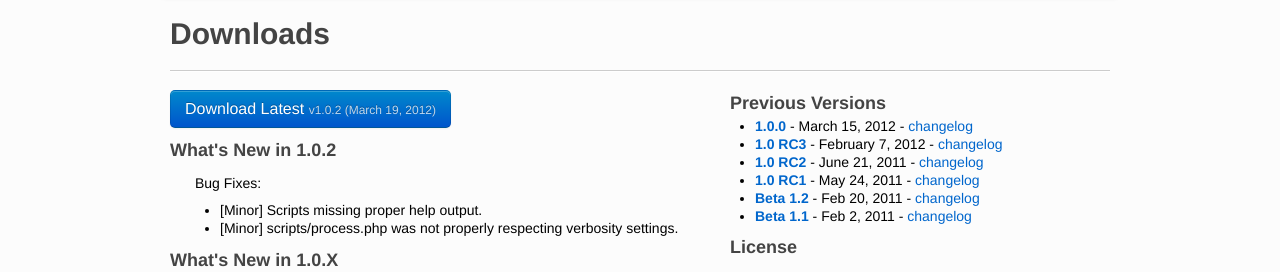
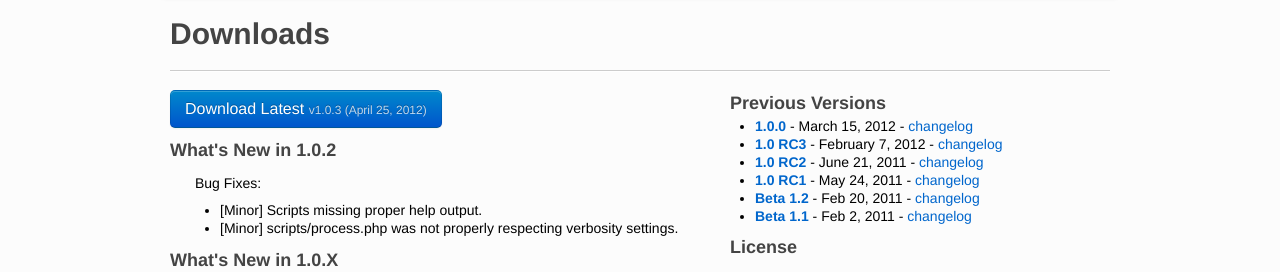
Before and after one commit to amekkawi/diskusagereports, a Jekyll site: the page built from download.html, in a window 1280 px wide. Shown: the part 219-491 px from the top of the page. Built offline with Jekyll 4.4.1, drawn with Linux system fonts in a browser that asks for light colours.

Commit message:
Updated help with troubleshooting answer, and updated download version to v1.0.3.

```diff
--- a/_config.yml
+++ b/_config.yml
@@ -1,5 +1,5 @@
 CopyYear: 2011-2012
-LatestVersion: v1.0.2
-LatestVersionDate: March 19, 2012
-LatestURL: https://github.com/downloads/amekkawi/diskusagereports/diskusagereports_v1.0.2.zip
+LatestVersion: v1.0.3
+LatestVersionDate: April 25, 2012
+LatestURL: https://github.com/downloads/amekkawi/diskusagereports/diskusagereports_v1.0.3.zip
 LessExt: css
```
Also changed, not shown: help/index.html (+9 -0 lines).
